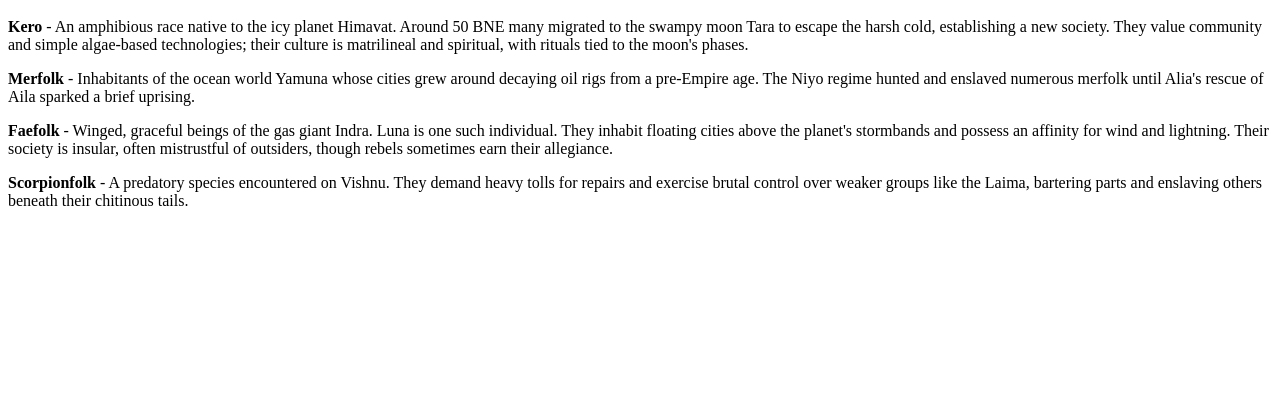
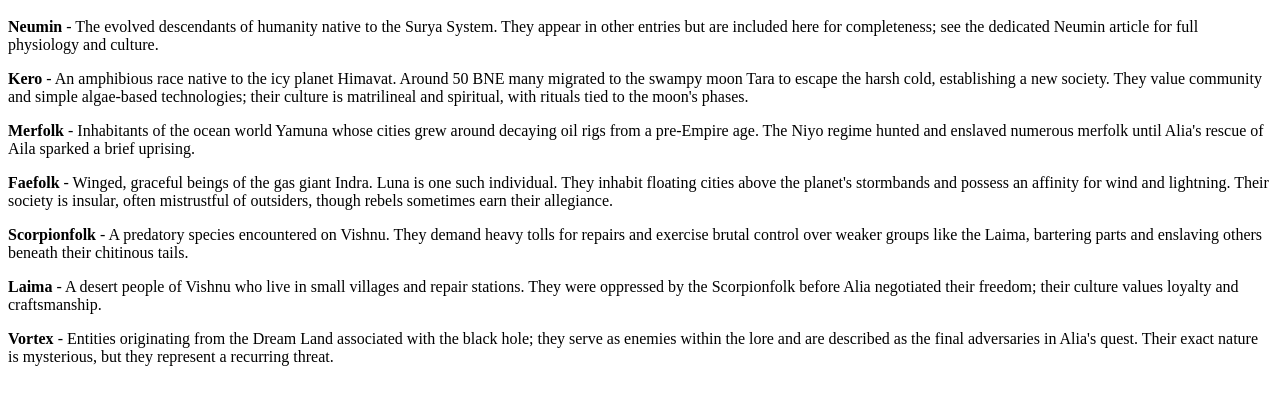
Before and after one commit to StarcrestEri/website, a plain HTML site: page species.html in a window 1280 px wide. Shown: the part 48-452 px from the top of the page. Drawn offline with Linux system fonts and the light colour scheme.

Commit message:
Add Neumin, Laima, Vortex; ensure 1:1 lore alignment

```diff
--- a/species.html
+++ b/species.html
@@ -3,9 +3,12 @@
 <HEAD><TITLE>Other Species</TITLE></HEAD>
 <BODY>
 <H1>Other Species</H1>
+<P><STRONG>Neumin</STRONG> - The evolved descendants of humanity native to the Surya System. They appear in other entries but are included here for completeness; see the dedicated Neumin article for full physiology and culture.</P>
 <P><STRONG>Kero</STRONG> - An amphibious race native to the icy planet Himavat. Around 50 BNE many migrated to the swampy moon Tara to escape the harsh cold, establishing a new society. They value community and simple algae-based technologies; their culture is matrilineal and spiritual, with rituals tied to the moon's phases.</P>
 <P><STRONG>Merfolk</STRONG> - Inhabitants of the ocean world Yamuna whose cities grew around decaying oil rigs from a pre-Empire age. The Niyo regime hunted and enslaved numerous merfolk until Alia's rescue of Aila sparked a brief uprising.</P>
 <P><STRONG>Faefolk</STRONG> - Winged, graceful beings of the gas giant Indra. Luna is one such individual. They inhabit floating cities above the planet's stormbands and possess an affinity for wind and lightning. Their society is insular, often mistrustful of outsiders, though rebels sometimes earn their allegiance.</P>
 <P><STRONG>Scorpionfolk</STRONG> - A predatory species encountered on Vishnu. They demand heavy tolls for repairs and exercise brutal control over weaker groups like the Laima, bartering parts and enslaving others beneath their chitinous tails.</P>
+<P><STRONG>Laima</STRONG> - A desert people of Vishnu who live in small villages and repair stations. They were oppressed by the Scorpionfolk before Alia negotiated their freedom; their culture values loyalty and craftsmanship.</P>
+<P><STRONG>Vortex</STRONG> - Entities originating from the Dream Land associated with the black hole; they serve as enemies within the lore and are described as the final adversaries in Alia's quest. Their exact nature is mysterious, but they represent a recurring threat.</P>
 </BODY>
 </HTML>
```
